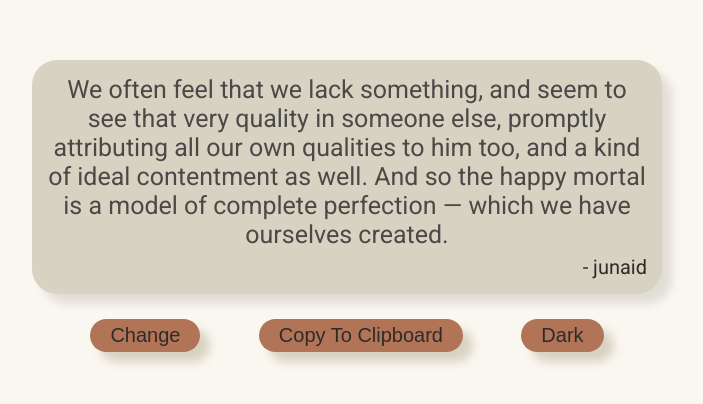
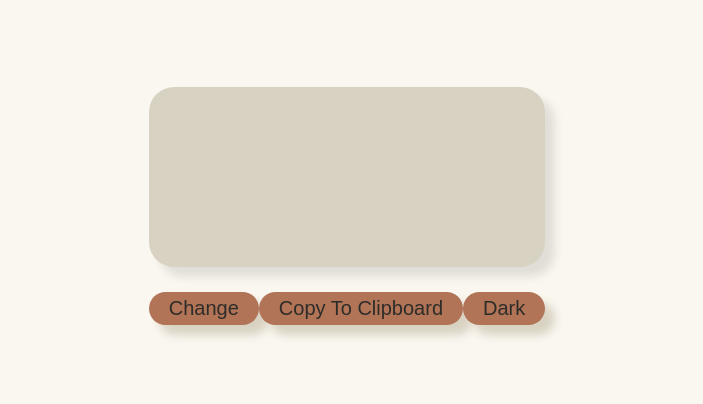
Before and after one commit to junaidshaik2600/randomQuoteGenerator, a plain HTML site: page index.html in a window 1280 px wide. Shown: the part 154-558 px from the top of the page, without its empty margins (293-996 px from the left). Drawn offline with Linux system fonts and the light colour scheme; no server answers.

Commit message:
fix - index.html
Removed placeholder text previously used for testing purposes.

```diff
--- a/index.html
+++ b/index.html
@@ -15,11 +15,8 @@
 
     <div class="container">
         <div class="container-quote">
-            <div class="text" id="text">We often feel that we lack something, and seem to see that very quality in
-                someone else, promptly attributing all our own qualities to him too, and a kind of ideal contentment as
-                well. And so the happy mortal is a model of complete perfection — which we have ourselves created.
-            </div>
-            <div class="author" id="author">- junaid</div>
+            <div class="text" id="text"></div>
+            <div class="author" id="author"></div>
         </div>
         <div class="containerBtns">
             <input class="btns" id="change" type="button" value="Change">
```
